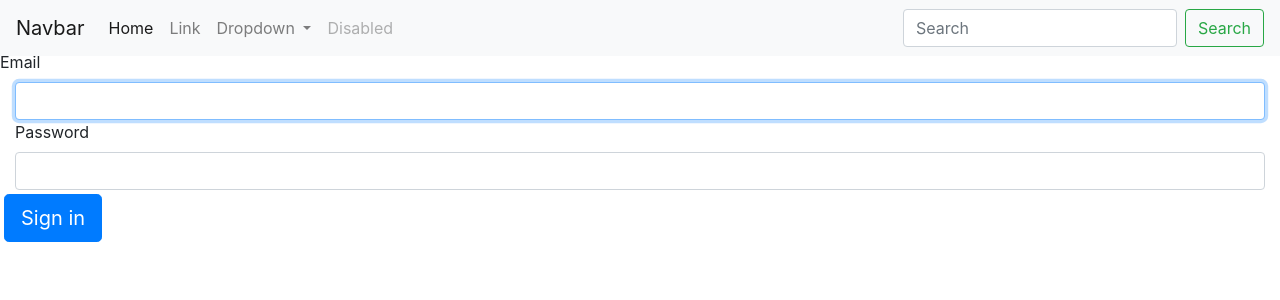
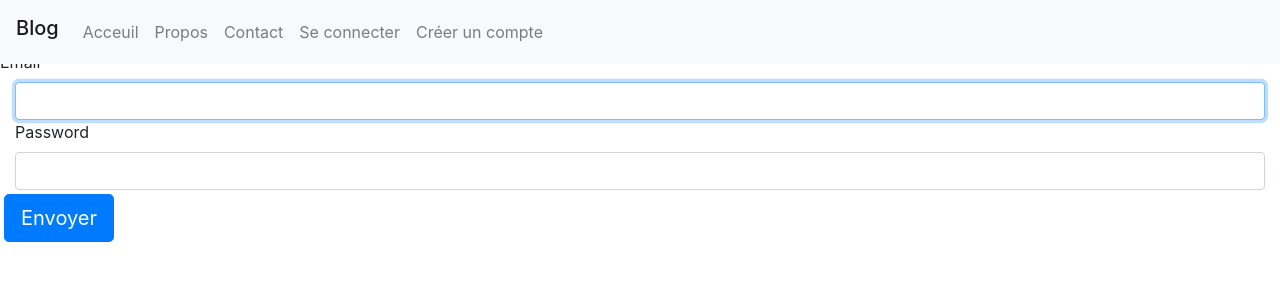
Before and after one commit to aoma95/blog-symfony, a Symfony app: template templates/security/login.html.twig in a window 1280 px wide. Shown: the top 300 px of the page. Run offline with Twig, Linux system fonts and the light colour scheme; the template is opened without the code that fills it, so the values that code supplies are empty; some libraries are stand-ins or nearby versions.

Commit message:
header nav Acceuil ,se connecter, se deconnecter

```diff
--- a/src/Controller/ArticleController.php
+++ b/src/Controller/ArticleController.php
@@ -10,7 +10,7 @@ use Symfony\Component\Routing\Annotation\Route;
 class ArticleController extends AbstractController
 {
     /**
-     * @Route("/", name="article")
+     * @Route("/", name="homepage")
      */
     public function index(): Response
     {
--- a/templates/base.html.twig
+++ b/templates/base.html.twig
@@ -16,38 +16,67 @@
     <header>
     {% block header %}
         <nav class="navbar navbar-expand-lg navbar-light bg-light fixed-top">
-            <a class="navbar-brand" href="#">Navbar</a>
+            {% if app.user %}
+                <div class="mb-3">
+                    <h1 class="navbar-brand">Bonjour {{ app.user.pseudo }} !</h1>
+                </div>
+            {% else %}
+                <h1 class="navbar-brand">Blog</h1>
+            {% endif %}
             <button class="navbar-toggler" type="button" data-toggle="collapse" data-target="#navbarSupportedContent" aria-controls="navbarSupportedContent" aria-expanded="false" aria-label="Toggle navigation">
                 <span class="navbar-toggler-icon"></span>
             </button>
 
             <div class="collapse navbar-collapse" id="navbarSupportedContent">
                 <ul class="navbar-nav mr-auto">
-                    <li class="nav-item active">
-                        <a class="nav-link" href="#">Home <span class="sr-only">(current)</span></a>
+{#                    <li class="nav-item active">#}
+{#                        {% if app.user %}#}
+{#                            <div class="mb-3">#}
+{#                                Bonjour {{ app.user.username }} !#}
+{#                            </div>#}
+{#                        {% endif %}#}
+{#                        <a class="nav-link" href="{{ path('homepage') }}">Home<span class="sr-only">(current)</span></a>#}
+{#                    </li>#}
+                    <li class="nav-item">
+                        <a class="nav-link" href="{{ path('homepage') }}">Acceuil</a>
                     </li>
                     <li class="nav-item">
-                        <a class="nav-link" href="#">Link</a>
-                    </li>
-                    <li class="nav-item dropdown">
-                        <a class="nav-link dropdown-toggle" href="#" id="navbarDropdown" role="button" data-toggle="dropdown" aria-haspopup="true" aria-expanded="false">
-                            Dropdown
-                        </a>
-                        <div class="dropdown-menu" aria-labelledby="navbarDropdown">
-                            <a class="dropdown-item" href="#">Action</a>
-                            <a class="dropdown-item" href="#">Another action</a>
-                            <div class="dropdown-divider"></div>
-                            <a class="dropdown-item" href="#">Something else here</a>
-                        </div>
+                        <a class="nav-link" href="#">Propos</a>
                     </li>
                     <li class="nav-item">
-                        <a class="nav-link disabled" href="#">Disabled</a>
+                        <a class="nav-link" href="#">Contact</a>
                     </li>
+                    <li class="nav-item">
+                        {% if app.user %}
+                            <a class="nav-link" href="{{ path('app_logout') }}">Se déconnecter</a>
+                        {% else %}
+                            <a class="nav-link" href="{{ path('app_login') }}">Se connecter</a>
+                        {% endif %}
+                    </li>
+                    <li class="nav-item">
+                        {% if not app.user %}
+                        <a class="nav-link" href="{{ path('register') }}">Créer un compte</a>
+                        {% endif %}
+                    </li>
+{#                    <li class="nav-item dropdown">#}
+{#                        <a class="nav-link dropdown-toggle" href="#" id="navbarDropdown" role="button" data-toggle="dropdown" aria-haspopup="true" aria-expanded="false">#}
+{#                            Dropdown#}
+{#                        </a>#}
+{#                        <div class="dropdown-menu" aria-labelledby="navbarDropdown">#}
+{#                            <a class="dropdown-item" href="#">Action</a>#}
+{#                            <a class="dropdown-item" href="#">Another action</a>#}
+{#                            <div class="dropdown-divider"></div>#}
+{#                            <a class="dropdown-item" href="#">Something else here</a>#}
+{#                        </div>#}
+{#                    </li>#}
+{#                    <li class="nav-item">#}
+{#                        <a class="nav-link disabled" href="#">Disabled</a>#}
+{#                    </li>#}
                 </ul>
-                <form class="form-inline my-2 my-lg-0">
-                    <input class="form-control mr-sm-2" type="search" placeholder="Search" aria-label="Search">
-                    <button class="btn btn-outline-success my-2 my-sm-0" type="submit">Search</button>
-                </form>
+{#                <form class="form-inline my-2 my-lg-0">#}
+{#                    <input class="form-control mr-sm-2" type="search" placeholder="Search" aria-label="Search">#}
+{#                    <button class="btn btn-outline-success my-2 my-sm-0" type="submit">Search</button>#}
+{#                </form>#}
             </div>
         </nav>
     {% endblock %}
--- a/templates/security/login.html.twig
+++ b/templates/security/login.html.twig
@@ -32,11 +32,11 @@
                 <div class="alert alert-danger">{{ error.messageKey|trans(error.messageData, 'security') }}</div>
             {% endif %}
 
-            {% if app.user %}
-                <div class="mb-3">
-                    You are logged in as {{ app.user.username }}, <a href="{{ path('app_logout') }}">Logout</a>
-                </div>
-            {% endif %}
+{#            {% if app.user %}#}
+{#                <div class="mb-3">#}
+{#                    You are logged in as {{ app.user.username }}, <a href="{{ path('app_logout') }}">Logout</a>#}
+{#                </div>#}
+{#            {% endif %}#}
 
             <h1 class="h3 mb-3 font-weight-normal">Please sign in</h1>
             <label for="inputEmail">Email</label>
@@ -66,7 +66,7 @@
             #}
 
             <button class="btn btn-lg btn-primary m-1" type="submit">
-                Sign in
+                Envoyer
             </button>
         </form>
     </div>
```
Also changed, not shown: src/Controller/SecurityController.php (+5 -3 lines), 1 other file.
